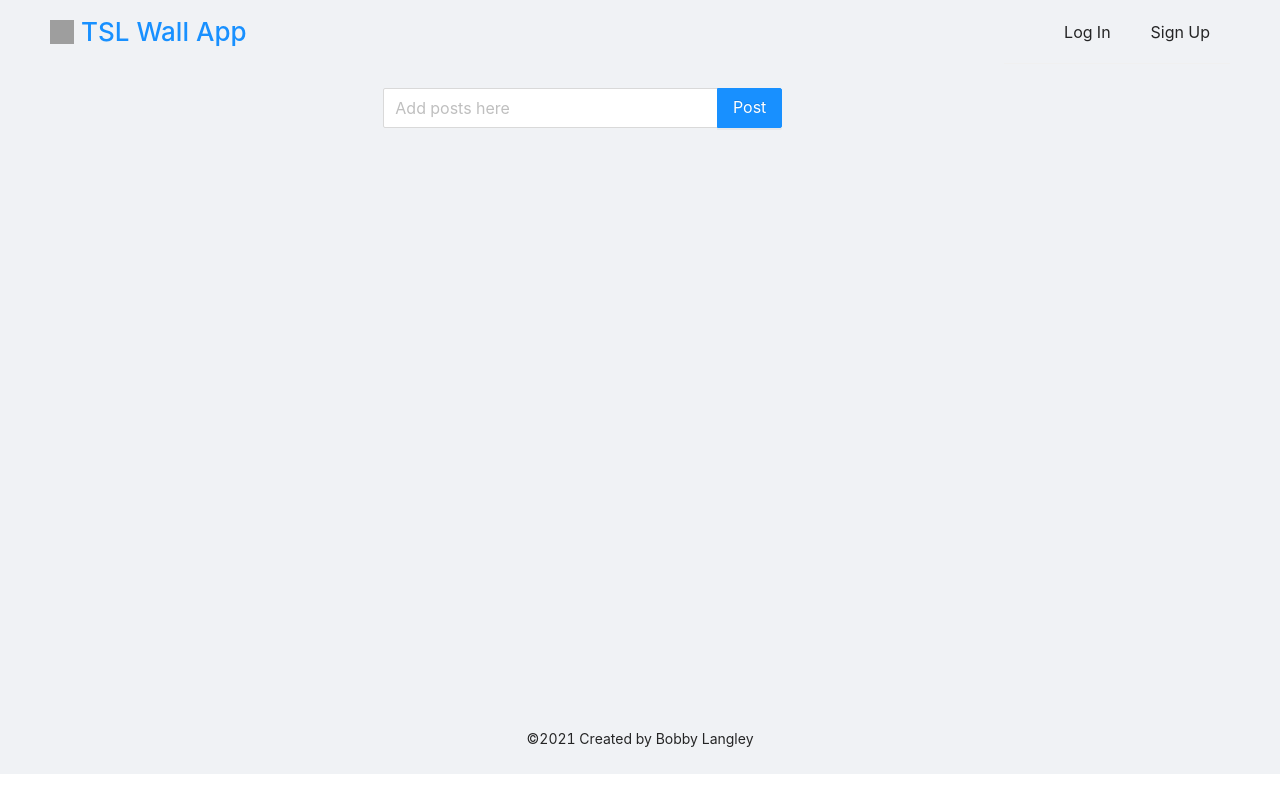
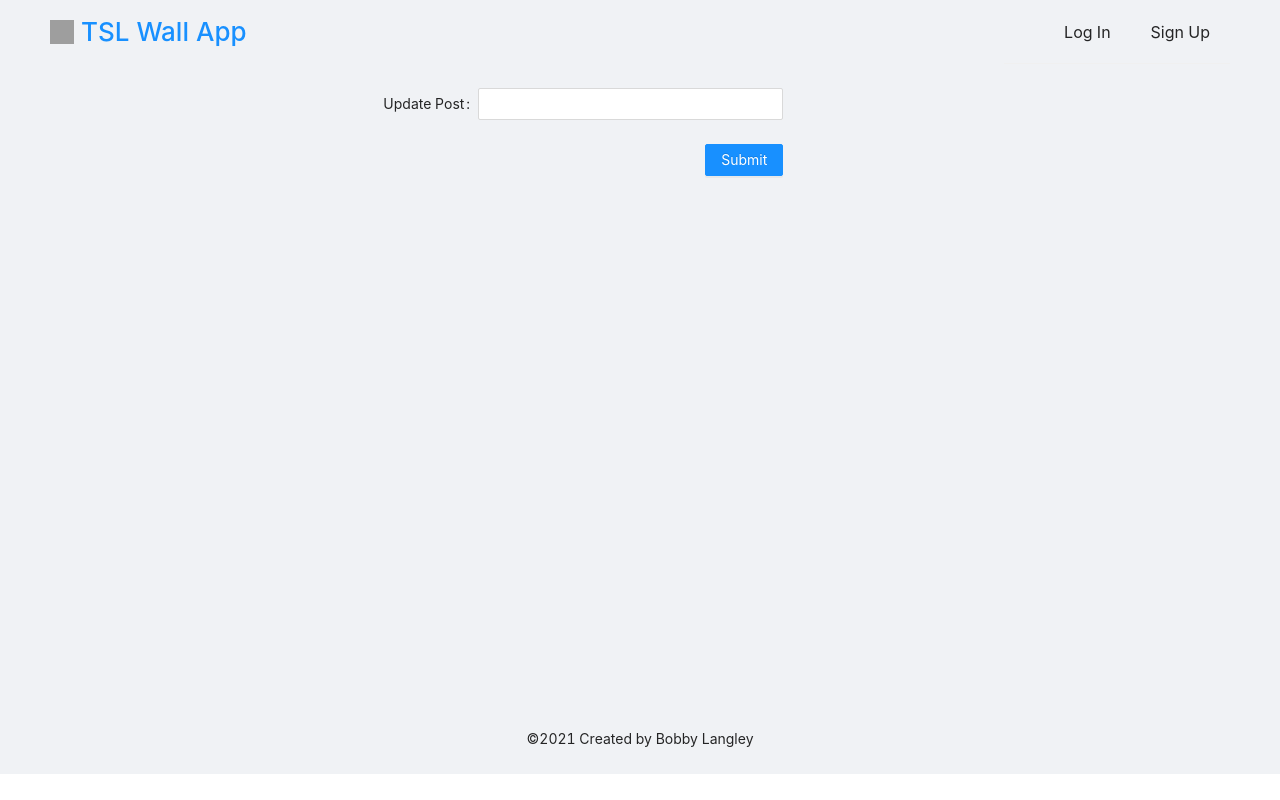
Before and after one commit to Bobby-Langley/wallApp-web, a React (Create React App) app: page /editPost/1 in a window 1280 px wide. Built offline with nearby package versions, Linux system fonts and the light colour scheme; grey boxes are pictures that could not be loaded.

Commit message:
working on update functionality

```diff
--- a/src/App.js
+++ b/src/App.js
@@ -8,7 +8,7 @@ import Login from "./scenes/Login";
 import SignUp from "./scenes/Signup";
 import Home from "./scenes/Home";
 import Navbar from "./components/navbar";
-import UpdatePost from "./components/editPost";
+import UpdatePost from "./scenes/updatePost";
 const { firebaseConfig } = require("./config");
 
 firebase.initializeApp(firebaseConfig);
@@ -43,7 +43,7 @@ function App() {
                   <Switch>
                     <Route path="/login" component={Login} />
                     <Route path="/signup" component={SignUp} />
-                    <Route path="/editPost/:postId" component={UpdatePost}/>
+                    <Route path="/editPost/:id" component={UpdatePost}/>
                     <Route path="/" component={Home} />
                   </Switch>
                 </Content>
--- a/src/components/editPost.jsx
+++ b/src/components/editPost.jsx
@@ -1,55 +1,48 @@
-import React, { useState, useContext } from "react";
-import { UserContext } from "../App";
-import { Col, Row, Space } from "antd";
-import Search from "antd/lib/input/Search";
+import {message} from 'antd'
 
-function UpdatePost({ post, setPosts, setLoading }) {
-  const [updatedPost, setUpdatedPost] = useState(null);
-  const { user } = useContext(UserContext);
-  function updatePost() {
-    if (updatedPost && updatedPost.post && updatedPost.post.trim()) {
+
+
+export function submitUpdate({ post, fields, user, history, mode, id, setLoading}) {
+    const formValues = {}
+
+    fields && fields.forEach((field)=> {
+        return (formValues[field.name[0]] = field.value)
+    })
+
+    if (!user) return null;
+
+  formValues.userId = user.userId
+  console.log({formValues})
+
+   {
       setLoading(true);
-      fetch("https://wallapp-api-e7762.web.app/posts/", {
+      fetch("https://wallapp-api-e7762.web.app/posts/"+ id, {
         method: "PATCH",
         headers: {
           "Content-Type": "application/json",
         },
-        body: JSON.stringify(updatedPost),
+        body: JSON.stringify(formValues),
       })
-        .then((res) => res.json())
-        .then((data) => {
-          setPosts(data);
+      .then((result) => result.json())
+      .then((data) => {
+
           setLoading(false);
-        })
-        .catch((e) => {
-          setLoading(false);
-          console.log("error:", e);
-        });
+          return (
+            history.push(`/`) && message("Post Updated.")
+          )
+      })
+      .catch(() => setLoading(false));
     }
-    setUpdatedPost(null);
-  }
-  return (
-    <>
-      <Row justify="center">
-        <Col span={10}>
-          <Space direction="vertical">
-            <Search
-              placeholder="Add posts here"
-              allowClear
-              enterButton="Post"
-              style={{ width: 400 }}
-              size="large"
-              onSearch={updatePost}
-              value={updatedPost ? updatedPost.post : null}
-              onChange={(e) =>
-                setUpdatedPost({ post: e.target.value, userId: user.uid })
-              }
-            />
-          </Space>
-        </Col>
-      </Row>
-    </>
-  );
+    console.log({post})
 }
 
-export default UpdatePost;
+
+
+
+export function getSinglePost({id, setPost}) {
+    fetch(`https://wallapp-api-e7762.web.app/posts/${id}`)
+    .then((res) => res.json())
+    .then((data) => setPost(data))
+    .catch((error) => console.log(error));
+    console.log({ id });
+  }
--- a/src/components/posts.jsx
+++ b/src/components/posts.jsx
@@ -1,13 +1,12 @@
 import { Dropdown, Button, Card, Col, List, Row, Menu, Spin } from "antd";
 import Title from "antd/lib/typography/Title";
 import React, { useState, useEffect, useContext } from "react";
-import { Link } from "react-router-dom";
+import { Link, Redirect, useParams, useHistory } from "react-router-dom";
 import { UserContext } from "../App";
 import { UserOutlined, MenuOutlined, EditOutlined } from "@ant-design/icons";
+import {getSinglePost} from "./editPost"
 
-function editPost(post){
-   <Link to={"/editPost/" + post.id}> </Link>
-}
+
 
 function deletePost(post, setPosts, setLoading) {
     {
@@ -32,15 +31,19 @@ function deletePost(post, setPosts, setLoading) {
 
 function Posts({ posts, setPosts, loading, setLoading }) {
     const [post, setPost] = useState()
+    const history = useHistory()
+    const { id } = useParams()
   const { user } = useContext(UserContext);
-
+useEffect(() => {
+    getSinglePost(id)
+})
   function handleMenuClick(e) {
-    console.log("click", e);
+    console.log("click", {e});
   }
 
   const menu = (
-    <Menu onClick={handleMenuClick}>
-      <Menu.Item key="1"  onClick={()=> editPost(post)} icon={<EditOutlined />}> Edit Post
+    <Menu onClick={handleMenuClick()}>
+      <Menu.Item key="1" onClick={()=> {return history.push("/editPost/" + post.id)}} icon={<EditOutlined />} > Edit Post
        {console.log({post})}
       </Menu.Item>
       <Menu.Item key="2" onClick={()=> deletePost(post, setPosts, setLoading )} icon={<UserOutlined />}>
@@ -89,7 +92,6 @@ function Posts({ posts, setPosts, loading, setLoading }) {
                     ) : null
                 }
                 >
-                  {" "}
                 </Card>
               </Col>
             );
--- /dev/null
+++ b/src/scenes/updatePost.jsx
@@ -0,0 +1,71 @@
+import React, {useState, useEffect, useContext} from "react";
+import {useParams, useHistory} from "react-router-dom"
+import {getSinglePost, submitUpdate } from "../components/editPost"
+import {UserContext} from "../App"
+import { Button, Col, Form, Input, Row, Space, Spin } from "antd";
+import {LoadingOutlined} from "@ant-design/icons"
+const antIcon = <LoadingOutlined style={{ fontSize: 24 }} spin />;
+
+function UpdatePost() {
+  const [form] = Form.useForm();
+  const [post, setPost] = useState(undefined);
+  const [loading, setLoading] = useState(false);
+  const { user } = useContext(UserContext);
+  const { id, mode } = useParams();
+  const history = useHistory();
+  const [fields, setFields] = useState();
+
+  useEffect(() => {
+      if(mode === "update"){
+      getSinglePost(id, setPost);
+      }
+  }, [id]);
+
+  useEffect(() => {
+    const initialPost = {
+      post: post && post.post,
+    };
+
+    form.setFieldsValue(initialPost);
+  }, [post]);
+
+  return (
+
+      <Row justify="center">
+        <Col span={10}>
+
+            <Form
+                layout="horizontal"
+              allowClear
+              enterButton="Post"
+              style={{ width: 400 }}
+              onFinish={(post) => {
+                submitUpdate(post, fields, user, history, id, setLoading)}}
+              fields={fields}
+              onFieldsChange={(changedField, field) => setFields(field)}
+            >
+            <Form.Item
+              label="Update Post"
+              name="post"
+
+            >
+              <Input />
+            </Form.Item>
+            <Form.Item>
+          <Row justify="end">
+            <Button type="primary" htmlType="submit">
+              Submit
+              {loading && <Spin indicator={antIcon} />}
+            </Button>
+            </Row>
+          <p id="formPrompt"></p> <br /> &nbsp;
+        </Form.Item>
+          </Form>
+          </Col>
+      </Row>
+
+
+  );
+}
+
+export default UpdatePost;
```
Lines whose indentation alone changed are shown as unchanged.
